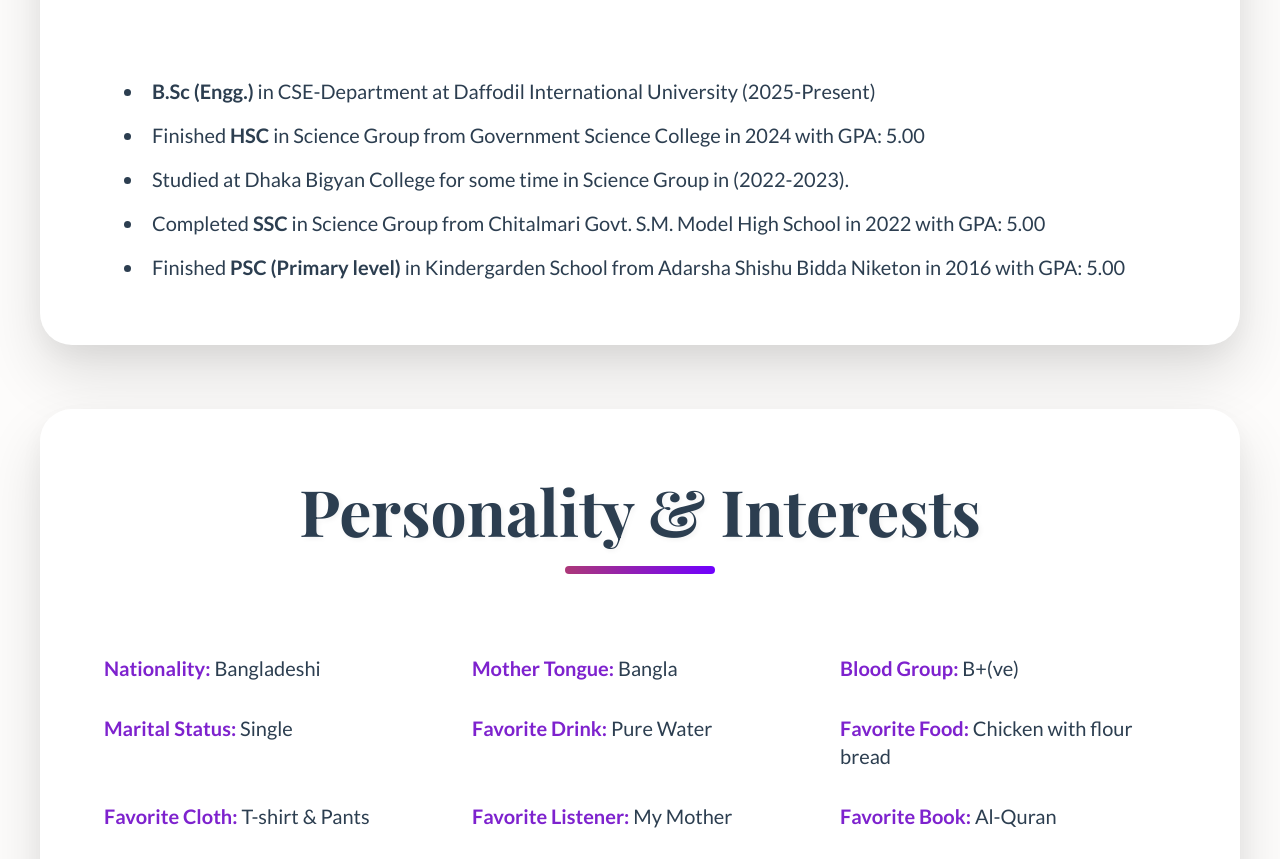
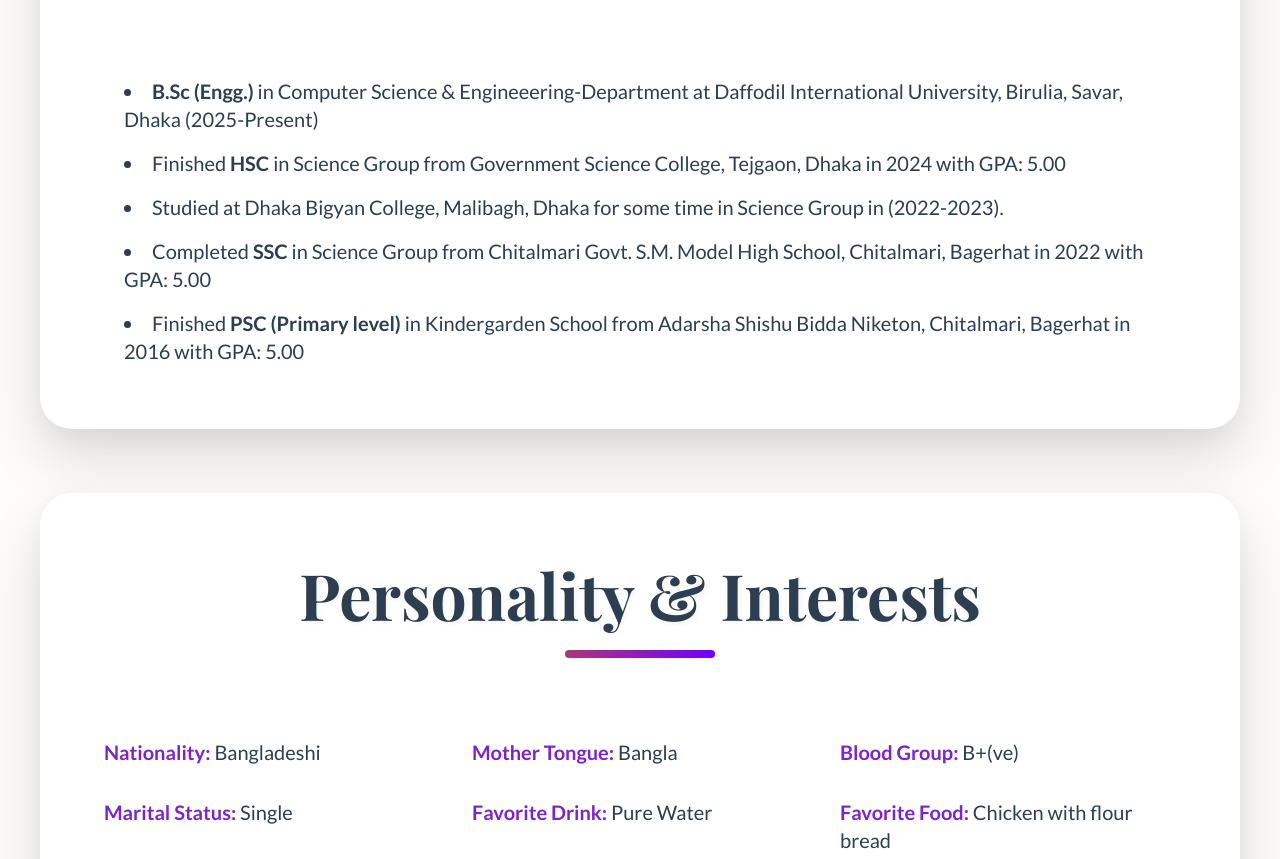
Before and after one commit to fi12360/Fardin--Islam-, a plain HTML site: page index.html in a window 1280 px wide. Shown: the part 3860-4719 px from the top of the page. Drawn offline with nearby package versions, Linux system fonts and the light colour scheme.

Commit message:
Add files via upload

```diff
--- a/index.html
+++ b/index.html
@@ -350,11 +350,11 @@
         <section class="card fade-in-up animated-delay-4">
             <h2 class="section-heading">Education</h2>
             <ul class="list-disc list-inside space-y-4 text-lg md:text-xl pl-5">
-                <li><strong>B.Sc (Engg.)</strong> in CSE-Department at Daffodil International University (2025-Present)</li>
-                <li>Finished <strong> HSC </strong> in Science Group from Government Science College in 2024 with GPA: 5.00</li>
-                <li>Studied at Dhaka Bigyan College for some time in Science Group in (2022-2023).</li>
-                <li>Completed <strong>SSC </strong> in Science Group from Chitalmari Govt. S.M. Model High School in 2022 with GPA: 5.00</li>
-                <li>Finished <strong>PSC (Primary level)</strong> in Kindergarden School from Adarsha Shishu Bidda Niketon in 2016 with GPA: 5.00</li>
+                <li><strong>B.Sc (Engg.)</strong> in Computer Science & Engineeering-Department at Daffodil International University, Birulia, Savar, Dhaka (2025-Present)</li>
+                <li>Finished <strong> HSC </strong> in Science Group from Government Science College, Tejgaon, Dhaka in 2024 with GPA: 5.00</li>
+                <li>Studied at Dhaka Bigyan College, Malibagh, Dhaka for some time in Science Group in (2022-2023).</li>
+                <li>Completed <strong>SSC </strong> in Science Group from Chitalmari Govt. S.M. Model High School, Chitalmari, Bagerhat in 2022 with GPA: 5.00</li>
+                <li>Finished <strong>PSC (Primary level)</strong> in Kindergarden School from Adarsha Shishu Bidda Niketon, Chitalmari, Bagerhat in 2016 with GPA: 5.00</li>
             </ul>
         </section>
 
```
